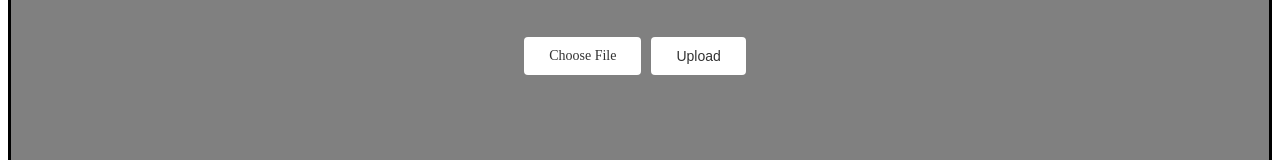
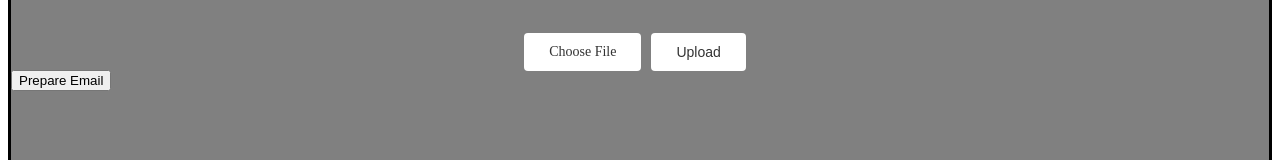
Before and after one commit to techforge23/Dash-Video-Frontend, a Vue app: page / in a window 1280 px wide. Shown: the part 496-656 px from the top of the page. Built offline with nearby package versions, Linux system fonts and the light colour scheme; no server answers.

Commit message:
Prepare email button to share when email is sent

```diff
--- a/src/App.vue
+++ b/src/App.vue
@@ -45,7 +45,7 @@
       <h2>Selected Videos:</h2>
       <p>{{ selectedVideos.map(video => video.filename).join(', ') }}</p>
     </div>
-    <div id="prepareEmailDiv" v-if="!showEmailForm && selectedVideos.length > 0">
+    <div id="prepareEmailDiv" v-if="!showEmailForm">
       <button @click="prepareEmail" class="prepareButton">Prepare Email</button>
     </div>
     <div id="emailFormDiv" v-if="showEmailForm" class="bordered email-form">
```
